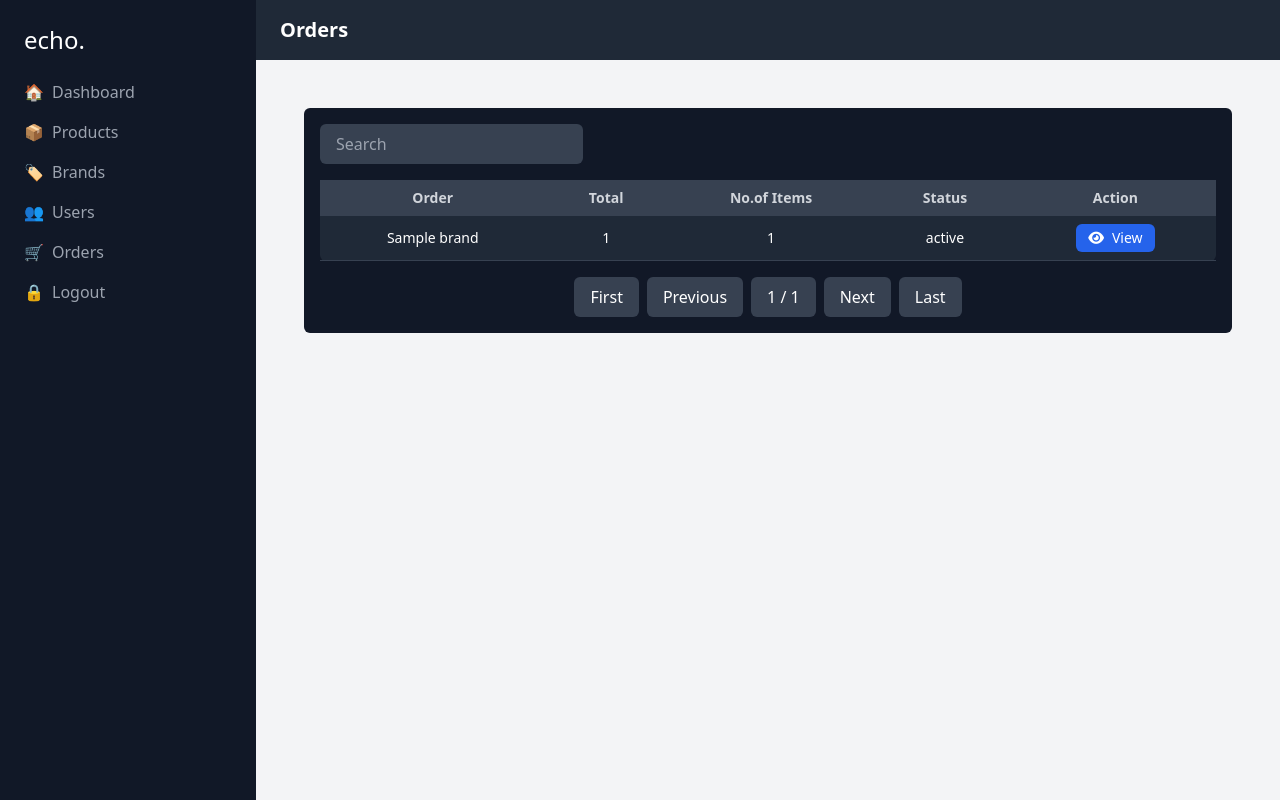
After one commit to ajmalmd/echo, a Django app: template manager/templates/manager/orders.html in a window 1280 px wide. The commit adds this page. Run offline with Django 3.2, Linux system fonts and the light colour scheme; the template is opened without the code that fills it: most values are stand-ins (such as "Sample title", 1, 10 or a date in 2020); some libraries are stand-ins or nearby versions.

Commit message:
order listing - admin

```diff
--- a/manager/templates/manager/base.html
+++ b/manager/templates/manager/base.html
@@ -100,21 +100,17 @@
                   <span class="mr-2">👥</span> Users
                 </a>
               </li>
-              {% comment %}
               <li>
-                <a href="#"
+                <a href="{% url 'orders' %}"
                   class="flex items-center {% if request.resolver_match.url_name == 'orders' %}
-
                      text-white
-
                   {% else %}
-
                      text-gray-400
-
                   {% endif %} hover:text-white">
                   <span class="mr-2">🛒</span> Orders
                 </a>
               </li>
+              {% comment %}
               <li>
                 <a href="#"
                   class="flex items-center {% if request.resolver_match.url_name == 'coupons' %}
--- /dev/null
+++ b/manager/templates/manager/orders.html
@@ -0,0 +1,63 @@
+{% extends 'manager/base.html' %}
+
+{% block header %}
+  Orders
+{% endblock %}
+
+{% block content %}
+  <main class="p-6">
+    <div class="bg-gray-900 p-4 rounded-md">
+      <!-- Search Bar -->
+      <div class="mb-4 flex justify-between items-center">
+        <input type="text" class="bg-gray-700 text-white px-4 py-2 rounded-md" placeholder="Search" />
+      </div>
+
+      <!-- Products Table -->
+      <table class="w-full text-center text-sm bg-gray-800 rounded-md">
+        <thead class="bg-gray-700 text-gray-300">
+          <tr>
+            <th class="px-4 py-2">Order</th>
+            <th class="px-4 py-2">Total</th>
+            <th class="px-4 py-2">No.of Items</th>
+            <th class="px-4 py-2">Status</th>
+            <th class="px-4 py-2">Action</th>
+          </tr>
+        </thead>
+        <tbody>
+          {% for order in page_obj %}
+            <tr class="border-b border-gray-700 text-white">
+              <td class="px-4 py-2">{{ order }}</td>
+              <td class="px-4 py-2">{{ order.total_price_after_discount }}</td>
+              <td class="px-4 py-2">{{ order.total_items }}</td>
+              <td class="px-4 py-2">{{ order.overall_status }}</td>
+              <td class="px-4 py-2 flex justify-center space-x-2">
+                <a href="{% url 'order_view' order.id %}" class="bg-blue-600 px-3 py-1 rounded-md text-white hover:bg-blue-500 space-x-2" title="View"><i class="fas fa-eye"></i><span>View</span></a>
+              </td>
+            </tr>
+          {% endfor %}
+        </tbody>
+      </table>
+
+      <!-- Pagination -->
+      <div class="mt-4 flex justify-center space-x-2">
+        {% if page_obj.has_previous %}
+          <a href="?page=1" class="bg-gray-700 text-white px-4 py-2 rounded-md hover:bg-gray-600">First</a>
+          <a href="?page={{ page_obj.previous_page_number }}" class="bg-gray-700 text-white px-4 py-2 rounded-md hover:bg-gray-600">Previous</a>
+        {% else %}
+          <span class="bg-gray-700 text-white px-4 py-2 rounded-md cursor-not-allowed">First</span>
+          <span class="bg-gray-700 text-white px-4 py-2 rounded-md cursor-not-allowed">Previous</span>
+        {% endif %}
+
+        <span class="bg-gray-700 text-white px-4 py-2 rounded-md">{{ page_obj.number }} / {{ page_obj.paginator.num_pages }}</span>
+
+        {% if page_obj.has_next %}
+          <a href="?page={{ page_obj.next_page_number }}" class="bg-gray-700 text-white px-4 py-2 rounded-md hover:bg-gray-600">Next</a>
+          <a href="?page={{ page_obj.paginator.num_pages }}" class="bg-gray-700 text-white px-4 py-2 rounded-md hover:bg-gray-600">Last</a>
+        {% else %}
+          <span class="bg-gray-700 text-white px-4 py-2 rounded-md cursor-not-allowed">Next</span>
+          <span class="bg-gray-700 text-white px-4 py-2 rounded-md cursor-not-allowed">Last</span>
+        {% endif %}
+      </div>
+    </div>
+  </main>
+{% endblock %}
--- a/manager/urls.py
+++ b/manager/urls.py
@@ -22,7 +22,9 @@ urlpatterns = [
     path('product/<int:product_id>/', views.product_view, name='product_view'),
     path("variant/<int:variant_id>/toggle-status/", views.toggle_variant_status, name="toggle_variant_status"),
     path("products/<int:product_id>/add-variant/", views.add_variant, name="add_variant"),
-
     path('variant/<int:variant_id>/edit', views.edit_variant, name='edit_variant'),
 
+    path('orders/', views.orders, name='orders'),
+    path('order/<int:order_id>/', views.order_view, name='order_view'),
+
 ]
```
Also changed, not shown: manager/templates/manager/order_view.html (added, +86 -0 lines), manager/templates/manager/products.html (+0 -24 lines), manager/views.py (+86 -15 lines), store/models.py (+4 -6 lines), store/migrations/0012_alter_orderitem_status.py (added). Lines whose indentation alone changed are shown as unchanged.
